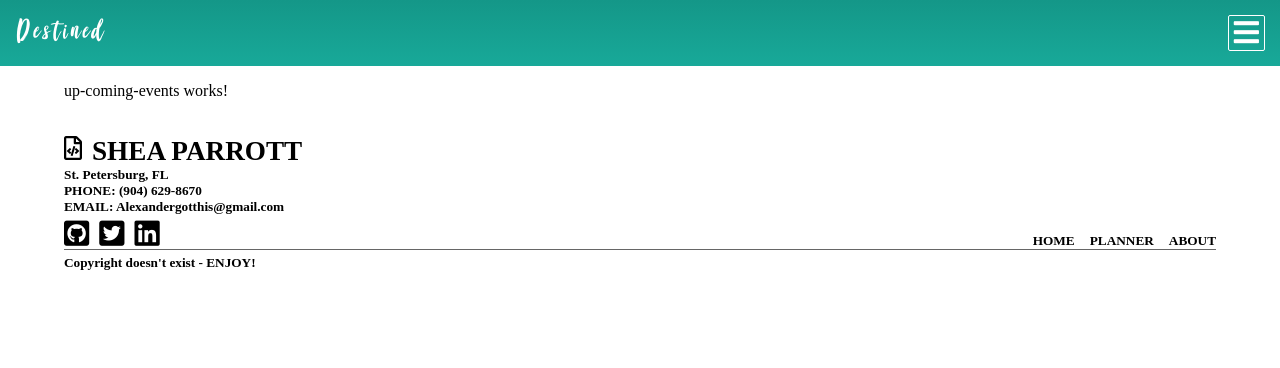
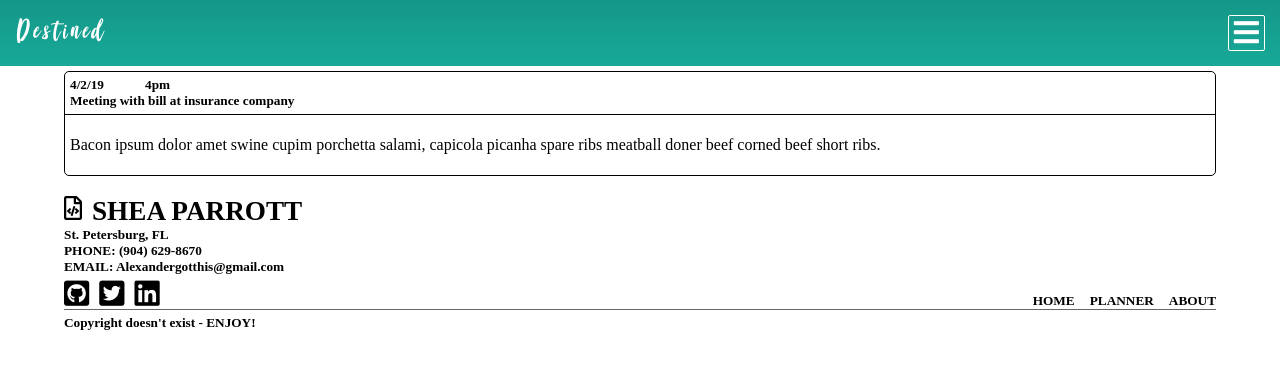
Before and after one commit to SheaParrott/Angular-Weekly-Planner, an Angular app: page /upcoming in a window 1280 px wide. Shown: the top 368 px of the page. Built offline with nearby package versions, Linux system fonts and the light colour scheme.

Commit message:
Events card created and router linked to up coming events page

```diff
--- a/src/app/up-coming-events/up-coming-events.component.html
+++ b/src/app/up-coming-events/up-coming-events.component.html
@@ -1,5 +1,17 @@
 <main>
-  <p>
-    up-coming-events works!
-  </p>
+  <div class="topBar">
+    <div class="dateAndTime">
+      <h5>4/2/19</h5>
+      <h5>4pm</h5>
+    </div>
+
+    <h5>Meeting with bill at insurance company</h5>
+  </div>
+
+  <div class="body">
+    <p>
+      Bacon ipsum dolor amet swine cupim porchetta salami, capicola picanha
+      spare ribs meatball doner beef corned beef short ribs.
+    </p>
+  </div>
 </main>
--- a/src/app/up-coming-events/up-coming-events.component.scss
+++ b/src/app/up-coming-events/up-coming-events.component.scss
@@ -0,0 +1,22 @@
+main {
+  margin-top: 5px;
+  border: 1px solid black;
+  border-radius: 5px;
+
+  h5 {
+    margin: 0;
+  }
+  .topBar {
+    padding: 5px;
+    border-bottom: 1px solid black;
+    .dateAndTime {
+      display: flex;
+      h5 {
+        width: 75px;
+      }
+    }
+  }
+  .body {
+    padding: 5px;
+  }
+}
```
